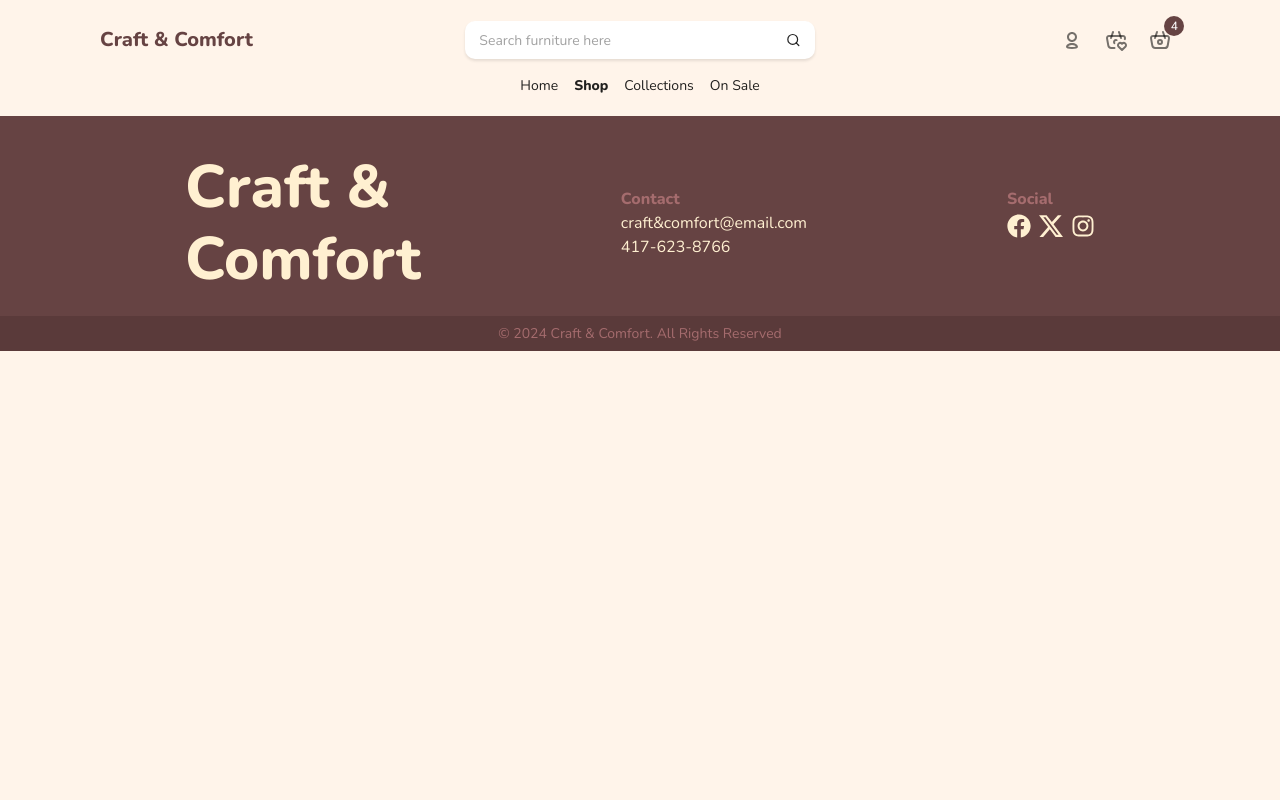
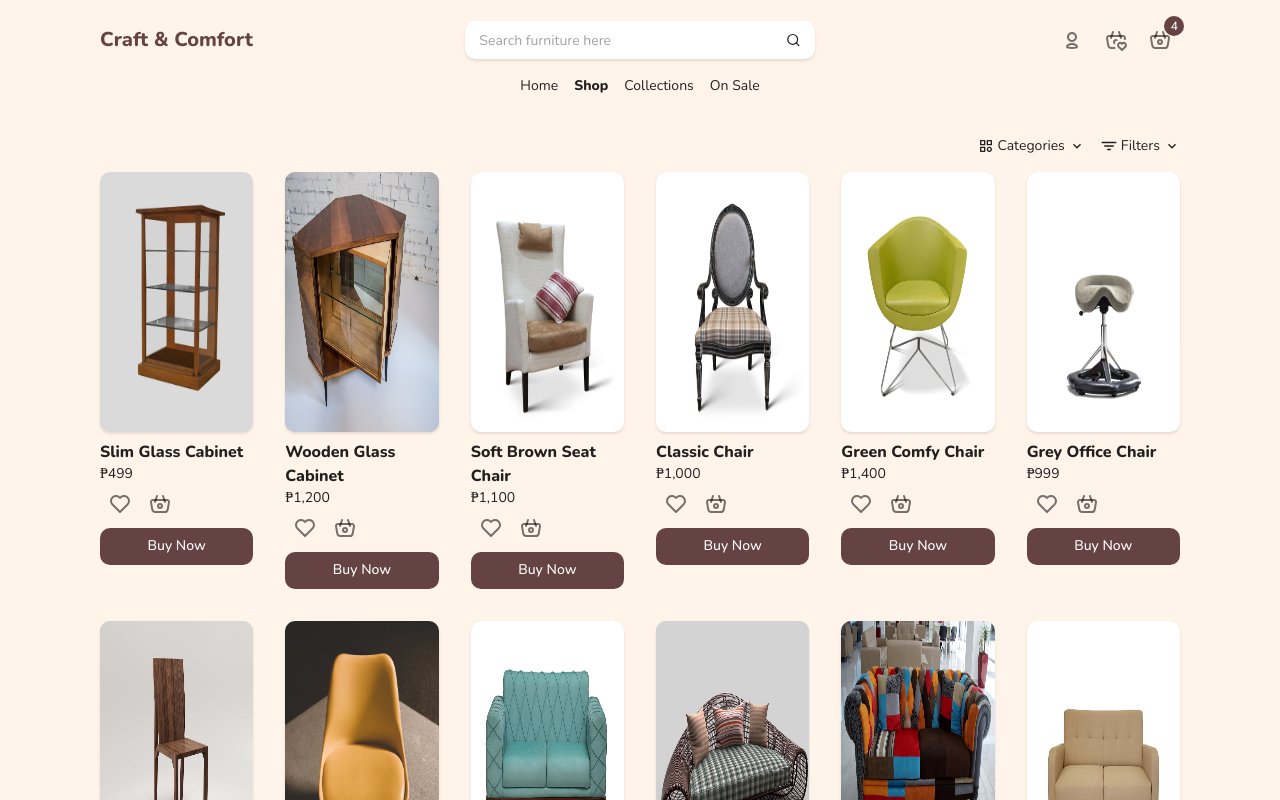
Before and after one commit to macariojenmar/craft-and-comfort, a React (Vite) app: page /shop in a window 1280 px wide. Shown: the top 800 px of the page. Built offline with nearby package versions, Linux system fonts and the light colour scheme.

Commit message:
Refs to issue #7 initial shop page design

```diff
--- /dev/null
+++ b/src/components/generic/GenericIconLabel.jsx
@@ -0,0 +1,20 @@
+import { Stack, Typography } from "@mui/material";
+import React from "react";
+
+export const GenericIconLabel = ({ startIcon, endIcon, label, select, ...others }) => {
+  return (
+    <Stack
+      direction={'row'}
+      alignItems={'center'}
+      gap={0.5}
+      {...others}
+      sx={{
+        cursor: select && 'pointer'
+      }}
+    >
+      {startIcon}
+      <Typography variant="body2">{label}</Typography>
+      {endIcon}
+    </Stack>
+  );
+};
--- /dev/null
+++ b/src/components/pages/shop/ShopePage.jsx
@@ -0,0 +1,53 @@
+import React from "react";
+import AppLayout from "../../../layouts/AppLayout";
+import { Grid2, Stack } from "@mui/material";
+import { ItemCard } from "../../ui/cards/ItemCard";
+import { FURNITURES } from "../../../enums/dummyData/dummyData";
+import { BiCategory } from "react-icons/bi";
+import { MdKeyboardArrowDown } from "react-icons/md";
+import { GenericIconLabel } from "../../generic/GenericIconLabel";
+import { IoFilter } from "react-icons/io5";
+
+const ShopPage = () => {
+  return (
+    <AppLayout>
+      <Grid2 container justifyContent={'space-between'} mb={2}>
+        <Grid2 item>
+        </Grid2>
+        <Grid2 item>
+          <Stack direction={'row'} gap={2}>
+            <GenericIconLabel
+              label={'Categories'}
+              startIcon={<BiCategory />}
+              endIcon={<MdKeyboardArrowDown />}
+              select={true}
+            />
+            <GenericIconLabel
+              label={'Filters'}
+              startIcon={<IoFilter />}
+              endIcon={<MdKeyboardArrowDown />}
+              select={true}
+            />
+          </Stack>
+        </Grid2>
+      </Grid2>
+      <Grid2 container spacing={4}>
+        {
+          FURNITURES?.map((item, index) => {
+            return (
+              <Grid2 item size={{ xs: 2 }} key={`card-key-${index}`}>
+                <ItemCard
+                  image={item?.image}
+                  name={item?.name}
+                  price={item?.price}
+                />
+              </Grid2>
+            );
+          })
+        }
+      </Grid2>
+    </AppLayout>
+  );
+};
+
+export default ShopPage;
--- a/src/main.jsx
+++ b/src/main.jsx
@@ -5,6 +5,7 @@ import NavigationBar from './components/ui/navigation/NavigationBar';
 import MuiThemeProvider from './providers/ThemeProvider';
 import HomePage from './components/pages/homePage/HomePage';
 import { Footer } from './components/ui/footer/Footer';
+import ShopPage from './components/pages/shop/ShopePage';
 
 const root = createRoot(document.getElementById("root"));
 
@@ -14,6 +15,7 @@ root.render(
       <NavigationBar />
       <Routes>
         <Route path='/' element={<HomePage />} />
+        <Route path='/shop' element={<ShopPage />} />
       </Routes>
       <Footer />
     </MuiThemeProvider>
```
